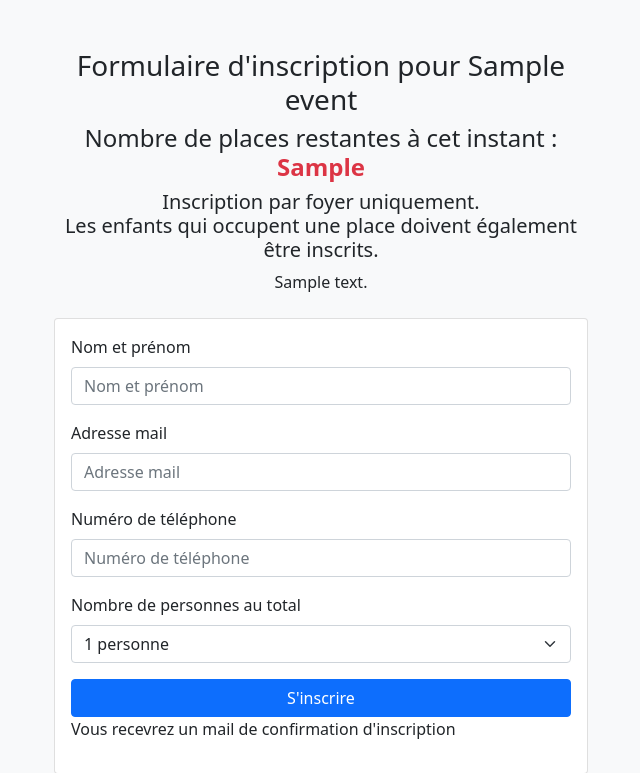
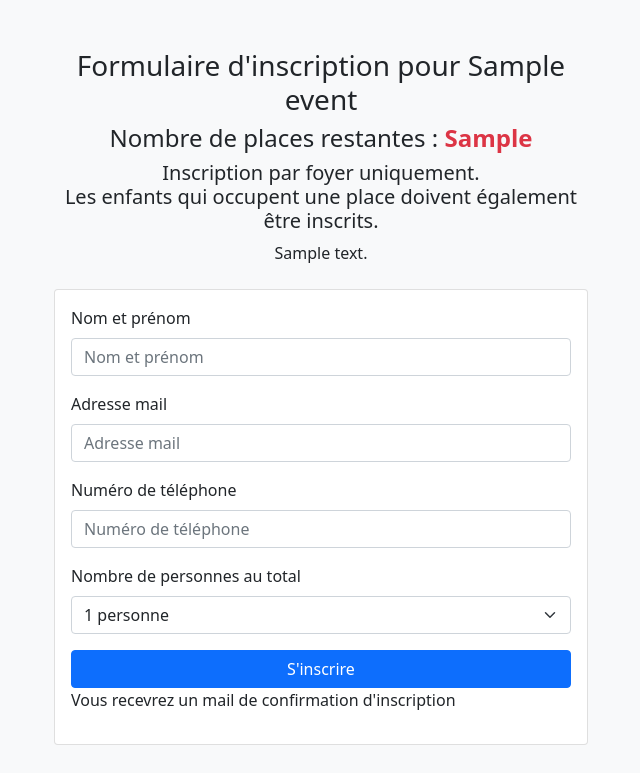
Before and after one commit to dinaraj/fpma-inscription, a Django app: template templates/mainapp/inscription.html in a window 1280 px wide. Shown: the part 207-980 px from the top of the page, without its empty margins (319-959 px from the left). After the commit the page ends 952 px from the top, so only its background shows below. Run offline with Django 3.2, Linux system fonts and the light colour scheme; tables that the repository leaves empty hold one stand-in row (values such as "Sample post"); the template is opened without the code that fills it: values that come from a table or form of the project are taken from there, most other values are stand-ins (such as "Sample title", 1, 10 or a date in 2020); some libraries are stand-ins or nearby versions.

Commit message:
rmove a cet instant

```diff
--- a/templates/mainapp/inscription.html
+++ b/templates/mainapp/inscription.html
@@ -24,7 +24,7 @@
           Formulaire d'inscription pour {{ event.name }}
         </h3>
 
-        <h4>Nombre de places restantes à cet instant : <strong class="text-danger">{{ places_restantes }}</strong></h4>
+        <h4>Nombre de places restantes : <strong class="text-danger">{{ places_restantes }}</strong></h4>
 
         <h5>Inscription par foyer uniquement. <br>Les enfants qui occupent une place doivent également être inscrits.</h5>
 
```
